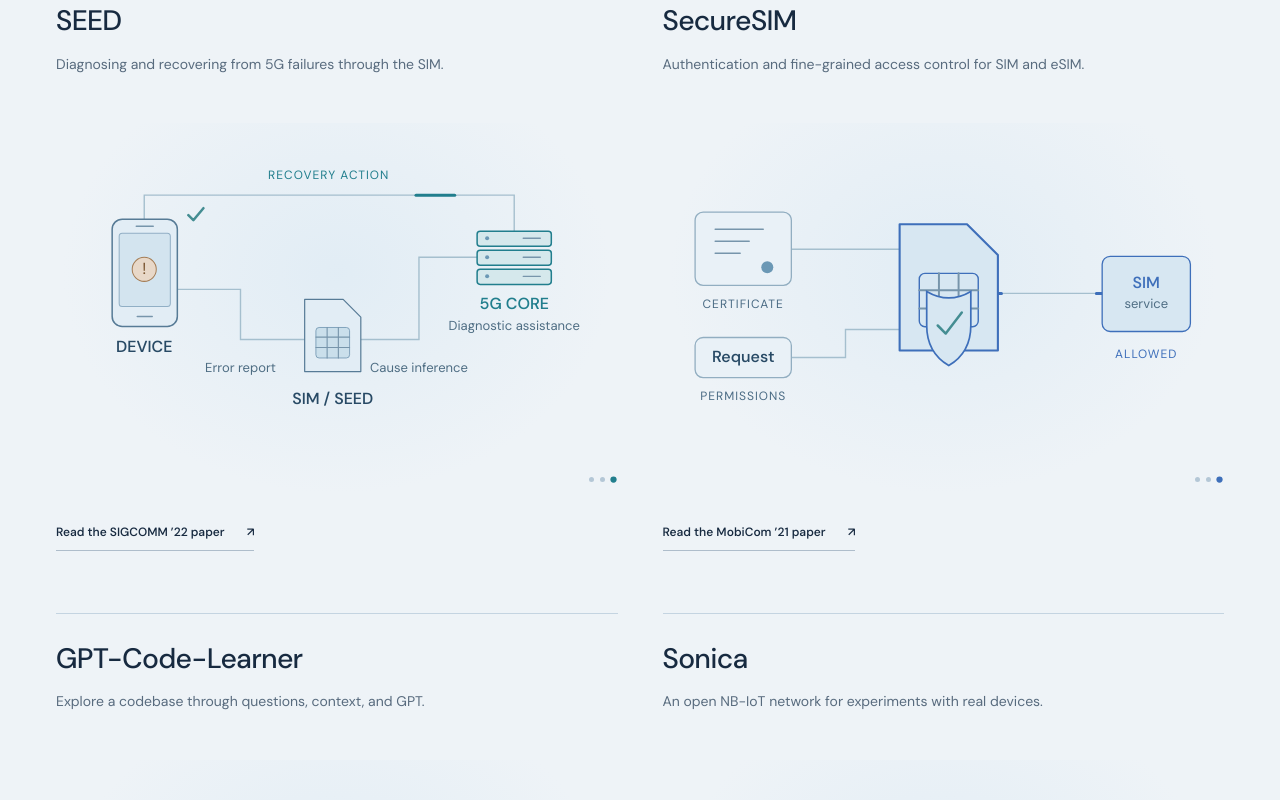
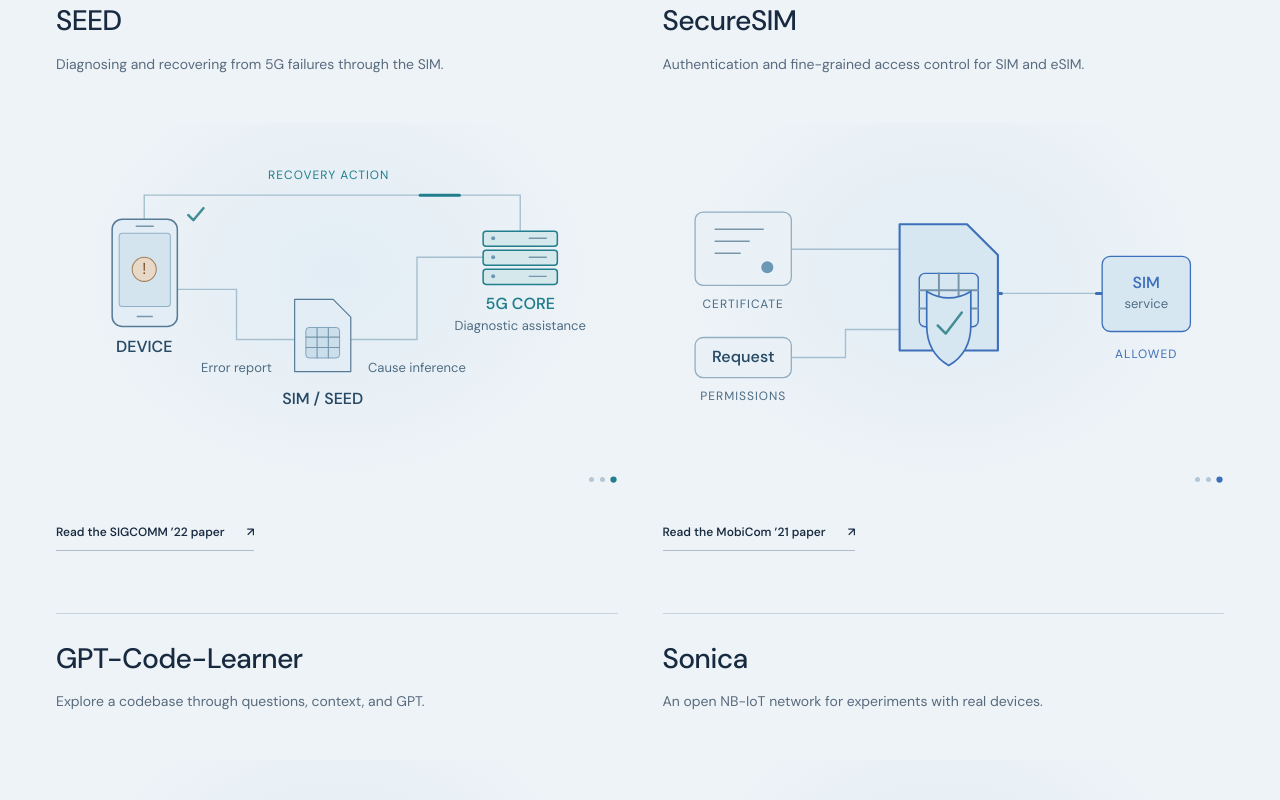
Before and after one commit to JinghaoZhao/JinghaoZhao.github.io, a plain HTML site: page index.html in a window 1280 px wide. Shown: the part 3340-4140 px from the top of the page. Drawn offline with Linux system fonts and the light colour scheme; animation ran at ten frames a second.

Commit message:
Refine SEED, Sonica, GPT-Code-Learner SVGs and CME mobile title spacing

```diff
--- a/index.html
+++ b/index.html
@@ -41,10 +41,10 @@
       type="font/ttf"
       crossorigin
     />
-    <link rel="stylesheet" href="css/site.css?v=20261117-3" />
-    <link rel="stylesheet" href="css/project-studies.css?v=20261117-3" />
-    <script src="js/site.js?v=20261117-3" defer></script>
-    <script src="js/project-studies.js?v=20261117-3" defer></script>
+    <link rel="stylesheet" href="css/site.css?v=20261117-4" />
+    <link rel="stylesheet" href="css/project-studies.css?v=20261117-4" />
+    <script src="js/site.js?v=20261117-4" defer></script>
+    <script src="js/project-studies.js?v=20261117-4" defer></script>
     <!-- Retain the existing production analytics property; skip local previews. -->
     <script>
       if (
@@ -347,7 +347,7 @@
           <article class="work-case reveal" aria-labelledby="cme-title">
             <div class="case-heading">
               <p class="eyebrow">IN PRACTICE / SELECTED WORK</p>
-              <h3 id="cme-title">Google Cloud <span>×</span><br />CME Group</h3>
+              <h3 id="cme-title">Google Cloud <span>×</span> <br />CME Group</h3>
               <p class="case-focus">Ultra-low-latency trading</p>
             </div>
             <div class="case-copy">
@@ -499,26 +499,26 @@
                     core-network diagnosis inform a recovery action.
                   </desc>
                   <g aria-hidden="true">
-                    <path d="M121 150H184V200H248" class="art-route" />
+                    <path d="M121 150H180V200H238" class="art-route" />
                     <g data-part="1" class="art-part">
                       <path
-                        d="M121 150H184V200H248"
+                        d="M121 150H180V200H238"
                         class="art-flow"
                         pathLength="100"
                       />
                     </g>
-                    <path d="M304 200H362V118H420" class="art-route" />
+                    <path d="M294 200H360V118H426" class="art-route" />
                     <g data-part="2" class="art-part">
                       <path
-                        d="M304 200H362V118H420"
+                        d="M294 200H360V118H426"
                         class="art-flow"
                         pathLength="100"
                       />
                     </g>
-                    <path d="M457 92V56H88V80" class="art-route" />
+                    <path d="M463 92V56H88V80" class="art-route" />
                     <g data-part="3" class="art-part">
                       <path
-                        d="M457 92V56H88V80"
+                        d="M463 92V56H88V80"
                         class="art-flow"
                         pathLength="100"
                       />
@@ -560,7 +560,7 @@
                       </text>
                     </g>
                     <g data-part="2" class="art-part">
-                      <g transform="translate(248 160) scale(0.8)">
+                      <g transform="translate(238 160) scale(0.8)">
                         <path d="M0 0H48L70 22V90H0Z" class="art-device" />
                         <rect
                           x="14"
@@ -576,7 +576,7 @@
                         />
                       </g>
                       <text
-                        x="276"
+                        x="266"
                         y="264"
                         class="art-label"
                         text-anchor="middle"
@@ -586,37 +586,37 @@
                     </g>
                     <g data-part="2 3" class="art-part">
                       <rect
-                        x="420"
+                        x="426"
                         y="92"
                         width="74"
                         height="15"
                         rx="3"
                         class="art-device"
                       />
-                      <circle cx="430" cy="99" r="2" class="art-dot" />
-                      <path d="M466 99h17" class="art-line" />
-                      <rect
-                        x="420"
+                      <circle cx="436" cy="99" r="2" class="art-dot" />
+                      <path d="M472 99h17" class="art-line" />
+                      <rect
+                        x="426"
                         y="111"
                         width="74"
                         height="15"
                         rx="3"
                         class="art-device"
                       />
-                      <circle cx="430" cy="118" r="2" class="art-dot" />
-                      <path d="M466 118h17" class="art-line" />
-                      <rect
-                        x="420"
+                      <circle cx="436" cy="118" r="2" class="art-dot" />
+                      <path d="M472 118h17" class="art-line" />
+                      <rect
+                        x="426"
                         y="130"
                         width="74"
                         height="15"
                         rx="3"
                         class="art-device"
                       />
-                      <circle cx="430" cy="137" r="2" class="art-dot" />
-                      <path d="M466 137h17" class="art-line" />
-                      <text
-                        x="457"
+                      <circle cx="436" cy="137" r="2" class="art-dot" />
+                      <path d="M472 137h17" class="art-line" />
+                      <text
+                        x="463"
                         y="170"
                         class="art-label"
                         text-anchor="middle"
@@ -624,7 +624,7 @@
                         5G CORE
                       </text>
                       <text
-                        x="457"
+                        x="463"
                         y="190"
                         class="art-small"
                         text-anchor="middle"
@@ -644,7 +644,7 @@
                       </text>
                     </g>
                     <text
-                      x="184"
+                      x="180"
                       y="232"
                       class="art-small"
                       text-anchor="middle"
@@ -652,7 +652,7 @@
                       Error report
                     </text>
                     <text
-                      x="362"
+                      x="360"
                       y="232"
                       class="art-small"
                       text-anchor="middle"
@@ -898,10 +898,10 @@
                         pathLength="100"
                       />
                     </g>
-                    <path d="M409 192H420V112H432" class="art-route" />
+                    <path d="M409 192H420V110H432" class="art-route" />
                     <g data-part="3" class="art-part">
                       <path
-                        d="M409 192H420V112H432"
+                        d="M409 192H420V110H432"
                         class="art-flow"
                         pathLength="100"
                       />
@@ -1130,7 +1130,7 @@
                         class="art-screen"
                       />
                       <circle cx="86" cy="204" r="6" class="art-dot" />
-                      <path d="M67 139v-15M104 139v-9" class="art-line" />
+                      <path d="M67 146v-20M104 146v-13" class="art-line" />
                       <text
                         x="86"
                         y="251"
```
